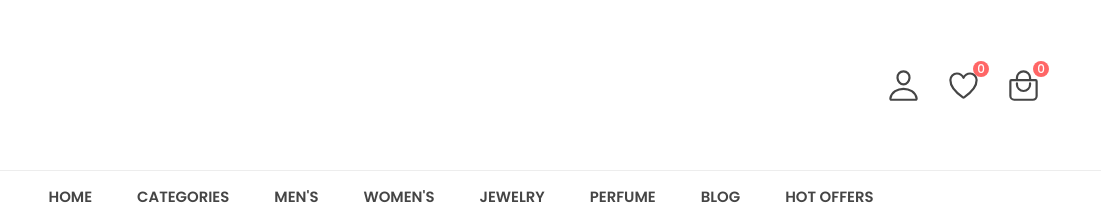
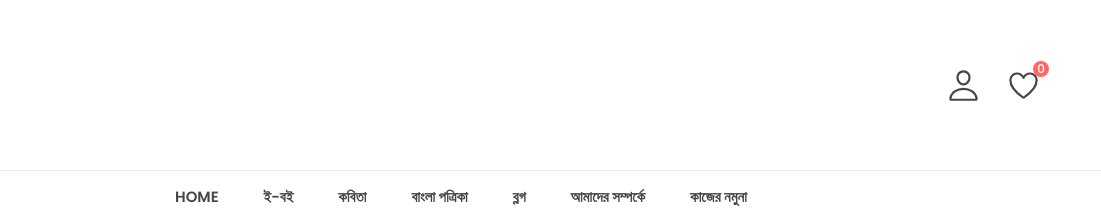
Before and after one commit to Drobow/monerkyanvas, a plain HTML site: page anon-ecommerce-website-master/index.html in a window 1280 px wide. Shown: the top 221 px of the page, 179-1280 px from the left. Drawn offline with nearby package versions, Linux system fonts and the light colour scheme.

Commit message:
web naviation menu setup according to mobile view

```diff
--- a/anon-ecommerce-website-master/index.html
+++ b/anon-ecommerce-website-master/index.html
@@ -215,10 +215,10 @@
             <span class="count">0</span>
           </button>
 
-          <button class="action-btn">
+          <!-- <button class="action-btn">
             <ion-icon name="bag-handle-outline"></ion-icon>
             <span class="count">0</span>
-          </button>
+          </button> -->
 
         </div>
 
@@ -237,7 +237,7 @@
           </li>
 
           <li class="menu-category">
-            <a href="#" class="menu-title">Categories</a>
+            <a href="#" class="menu-title">ই-বই</a>
 
             <div class="dropdown-panel">
 
@@ -382,7 +382,7 @@
           </li>
 
           <li class="menu-category">
-            <a href="#" class="menu-title">Men's</a>
+            <a href="#" class="menu-title">কবিতা</a>
 
             <ul class="dropdown-list">
 
@@ -406,7 +406,7 @@
           </li>
 
           <li class="menu-category">
-            <a href="#" class="menu-title">Women's</a>
+            <a href="#" class="menu-title">বাংলা পত্রিকা</a>
 
             <ul class="dropdown-list">
 
@@ -430,7 +430,7 @@
           </li>
 
           <li class="menu-category">
-            <a href="#" class="menu-title">Jewelry</a>
+            <a href="#" class="menu-title">ব্লগ</a>
 
             <ul class="dropdown-list">
 
@@ -453,8 +453,8 @@
             </ul>
           </li>
 
-          <li class="menu-category">
-            <a href="#" class="menu-title">Perfume</a>
+          <!-- <li class="menu-category">
+            <a href="#" class="menu-title"></a>
 
             <ul class="dropdown-list">
 
@@ -475,14 +475,14 @@
               </li>
 
             </ul>
-          </li>
+          </li> -->
 
           <li class="menu-category">
-            <a href="#" class="menu-title">Blog</a>
+            <a href="#" class="menu-title">আমাদের সম্পর্কে</a>
           </li>
 
           <li class="menu-category">
-            <a href="#" class="menu-title">Hot Offers</a>
+            <a href="#" class="menu-title">কাজের নমুনা</a>
           </li>
 
         </ul>
```
